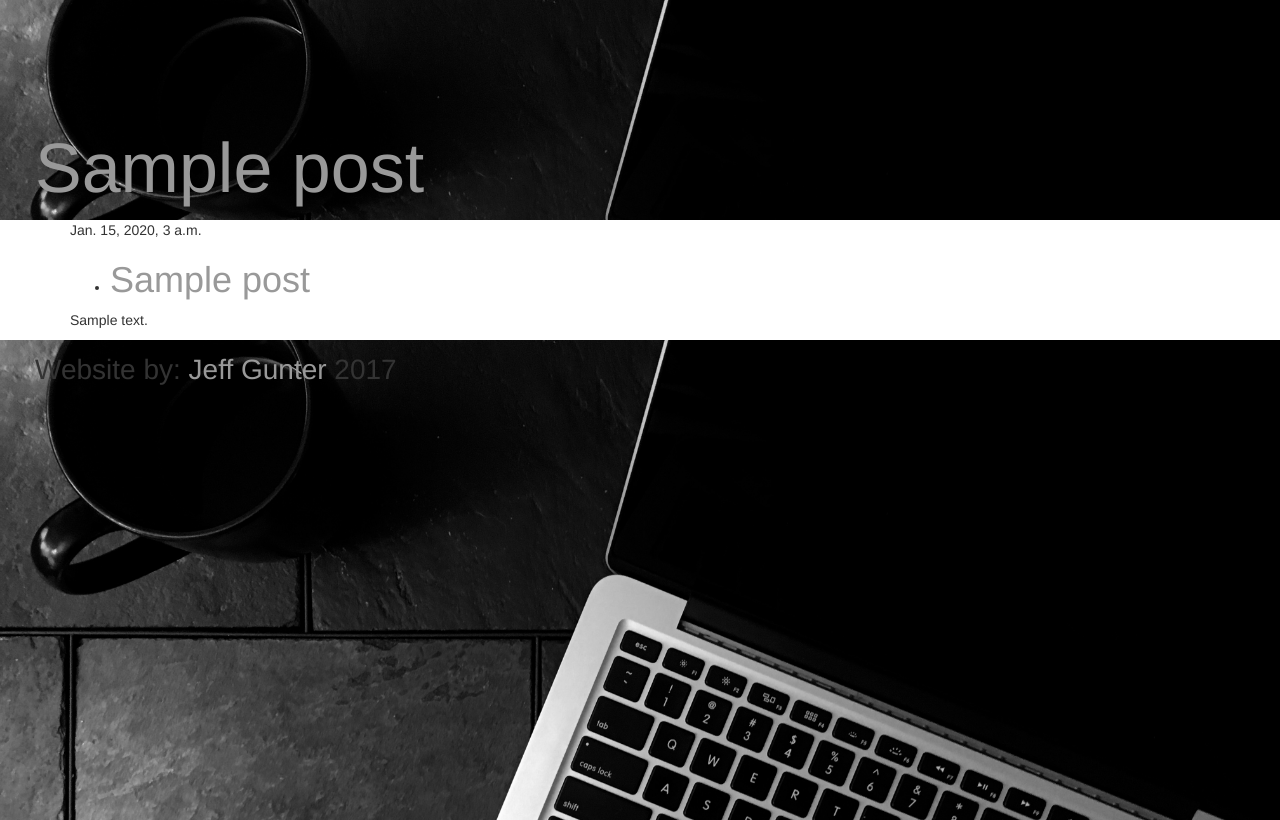
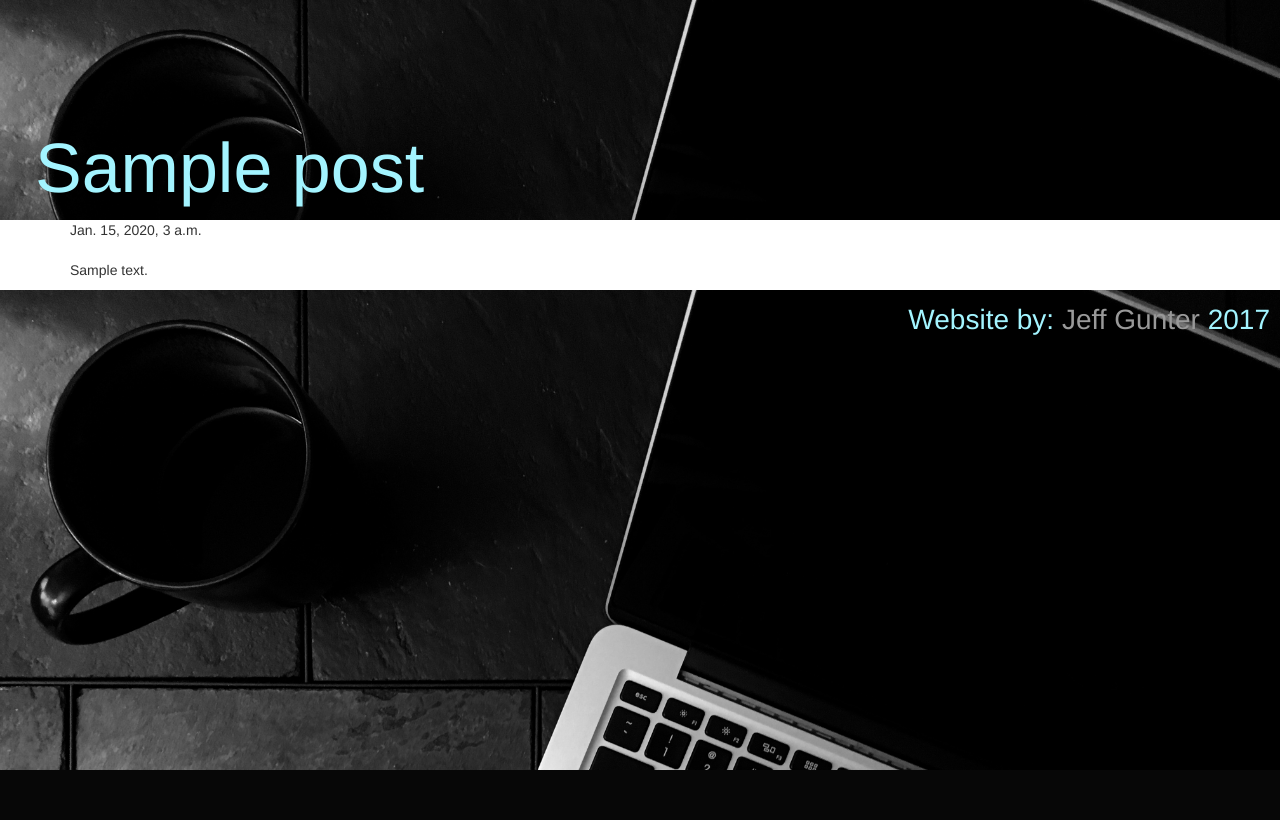
Before and after one commit to jm-gunter/guntweb, a Django app: page /post/1/ in a window 1280 px wide. Shown: the part 40-860 px from the top of the page. After the commit the page ends 810 px from the top, so only its background shows below. Run offline with Django 3.2, Linux system fonts and the light colour scheme; tables that the repository leaves empty hold one stand-in row (values such as "Sample post"); some libraries are stand-ins or nearby versions.

Commit message:
Updated post_detail css

```diff
--- a/Blog/static/Blog/css/blog.css
+++ b/Blog/static/Blog/css/blog.css
@@ -111,7 +111,6 @@ a:hover {
 .banner {
   height: 220px;
   background-image: url('../img/desktop_bw.jpg');
-  background-position: 0px -100px;
   background-attachment: fixed;
   background-repeat: no-repeat;
   background-size: cover;
@@ -125,7 +124,7 @@ a:hover {
 
 .page-footer {
   background-image: url('../img/desktop_bw.jpg');
-  background-position: 0px -100px;
+
   background-attachment: fixed;
   background-repeat: no-repeat;
   font-size: 200%;
@@ -134,7 +133,11 @@ a:hover {
   overflow: auto;
   padding: 10px 10px 10px 35px;
   position: relative;
-  text-align: left;
+  text-align: right;
+}
+
+.post-text {
+  padding-top: 20px;
 }
 
 @media only screen and (max-width: 800px) {
--- a/Blog/templates/Blog/post_detail.html
+++ b/Blog/templates/Blog/post_detail.html
@@ -6,13 +6,9 @@
       <div class="date">
         {{ post.published_date }}
       </div>
+      <div class="post-text">
+        <p>{{ post.text|safe|linebreaksbr }}</p>
+      </div>
     {% endif %}
-    <ul class="post-title">
-      <li><h1>{{ post.title }}</h1></li>
-      {% if user.is_authenticated %}
-        <li><h1><a href="{%url 'post_edit' pk=post.pk %}">[Edit]</a></h1></li>
-      {% endif %}
-    </ul>
-    <p>{{ post.text|linebreaksbr|safe }}</p>
   </div>
 {% endblock %}
--- a/Blog/templates/Blog/post_list.html
+++ b/Blog/templates/Blog/post_list.html
@@ -8,7 +8,7 @@
         <div class="date">
           <p>published: {{ post.published_date }}</p>
         </div>
-        <p>{{ post.text|safe|linebreaksbr }}...</p>
+        <p>{{ post.text|safe|linebreaksbr }}</p>
         <!--<p><a href="{% url 'post_detail' pk=post.pk %}">Read More >></a><p>/!-->
       </div>
     {% endfor %}
--- a/Blog/views.py
+++ b/Blog/views.py
@@ -18,7 +18,7 @@ def post_list(request):
 
 def post_detail(request, pk):
         post = get_object_or_404(Post, pk=pk)
-        return render(request, 'Blog/post_detail.html', {'post': post, 'title': post.title})
+        return render(request, 'Blog/post_detail.html', {'post': post, 'title': post.title, 'color': '#a3f4ff'})
 
 def post_new(request):
     if request.method == "POST":
```
Also changed, not shown: Blog/static/Blog/img/desktop_bw.jpg.
